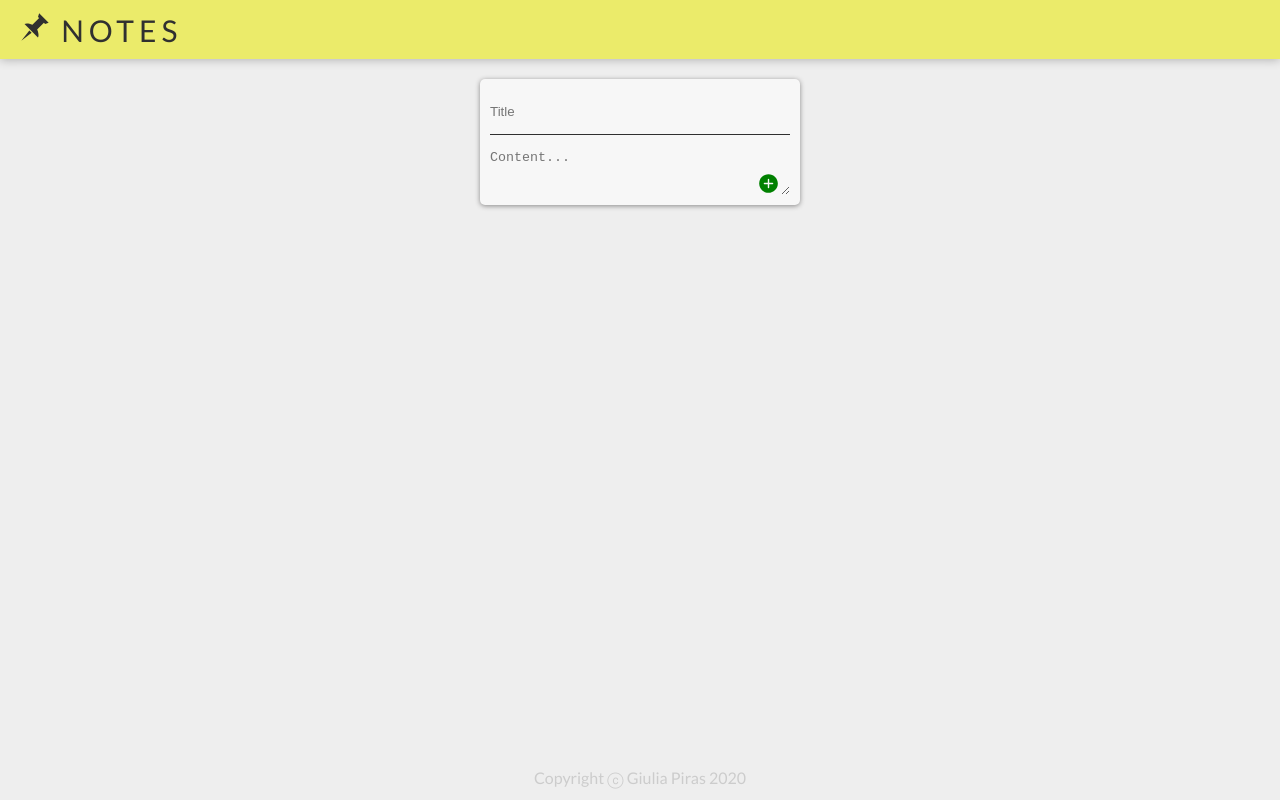
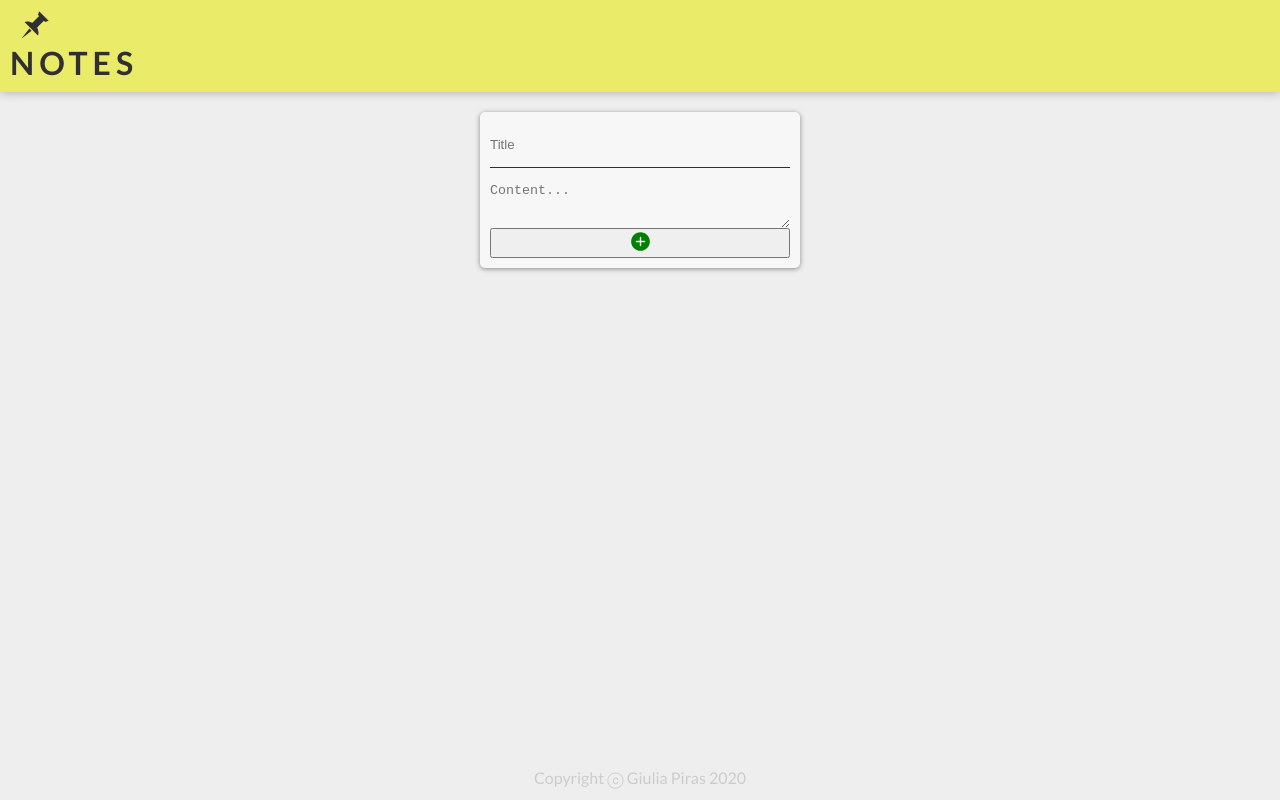
Before and after one commit to giuliap87/sticky-notes-project, a React (Create React App) app: page / in a window 1280 px wide. Built offline with nearby package versions, Linux system fonts and the light colour scheme.

Commit message:
enhancement

```diff
--- a/src/Note.js
+++ /dev/null
@@ -1,21 +0,0 @@
-import React from "react";
-import "./Note.css";
-import { FaTrash } from "react-icons/fa";
-
-function Note(props) {
-
-  return (
-    <div className="Note">
-      <div className="Note-title-container">
-        <h3 className="Note-title">{props.title}</h3>
-      </div>
-      <p className="Note-content">{props.content}</p>
-      <FaTrash
-        className="Note-delete-icon"
-        onClick={() => props.click(props.id)}
-      />
-    </div>
-  );
-}
-
-export default Note;
--- a/src/AddNote.css
+++ b/src/components/Board/AddNote/AddNote.css
@@ -29,7 +29,7 @@
 }
 
 .AddNote-add-icon {
-  position: absolute;
+  /* position: absolute; */
   bottom: 10px;
   right: 20px;
   color: green;
--- a/src/AddNote.js
+++ b/src/components/Board/AddNote/AddNote.js
@@ -1,29 +1,43 @@
 import React, { useState } from "react";
 import "./AddNote.css";
 import { IoIosAddCircle } from "react-icons/io";
+import { v4 as uuidv4 } from "uuid";
 
-function AddNote(props) {
-  const [inputVals, setInputVals] = useState({
+function AddNote({ addNote, setError }) {
+  const [newNote, setNewNote] = useState({
     title: "",
     content: "",
   });
+  const { title, content } = newNote;
 
   // set input values as state
 
   function handleChange(e) {
     const { name, value } = e.target;
-    setInputVals((prevNote) => {
-      return {
-        ...prevNote,
-        [name]: value,
-      };
+
+    setNewNote((prevInputVals) => ({
+      ...prevInputVals,
+      [name]: value,
+    }));
+  }
+
+  function reset() {
+    setNewNote({
+      title: "",
+      content: "",
     });
+    setError("");
   }
 
   //submit note
 
   function submitNote() {
-    props.add(inputVals, setInputVals);
+    if (!title || !content) {
+      return setError("please add a title and content");
+    }
+
+    addNote({ ...newNote, id: uuidv4() });
+    reset();
   }
 
   return (
@@ -35,7 +49,7 @@ function AddNote(props) {
           type="text"
           placeholder="Title"
           name="title"
-          value={inputVals.title}
+          value={title}
         />
       </div>
       <textarea
@@ -43,9 +57,11 @@ function AddNote(props) {
         className="AddNote-textarea"
         placeholder="Content..."
         name="content"
-        value={inputVals.content}
+        value={content}
       />
-      <IoIosAddCircle className="AddNote-add-icon" onClick={submitNote} />
+      <button onClick={submitNote}>
+        <IoIosAddCircle className="AddNote-add-icon" />
+      </button>
     </div>
   );
 }
--- /dev/null
+++ b/src/components/Board/Note/Note.js
@@ -0,0 +1,18 @@
+import React from "react";
+import "./Note.css";
+import { FaTrash } from "react-icons/fa";
+
+function Note({ onDelete, title, content, id }) {
+  return (
+    <div className="Note">
+      <div className="Note-title-container">
+        <h3 className="Note-title">{title}</h3>
+      </div>
+      <p className="Note-content">{content}</p>
+
+      <FaTrash className="Note-delete-icon" onClick={() => onDelete(id)} />
+    </div>
+  );
+}
+
+export default Note;
--- a/src/Board.js
+++ b/src/components/Board/index.js
@@ -1,22 +1,17 @@
 import React, { useState } from "react";
-import Note from "./Note";
-import AddNote from "./AddNote";
+import Note from "./Note/Note";
+import AddNote from "./AddNote/AddNote";
 import "./Board.css";
 
-import { v4 as uuidv4 } from "uuid";
-
 function Board() {
+  const [error, setError] = useState("");
   const [notes, setNotes] = useState(
     JSON.parse(window.localStorage.getItem("notes")) || []
   );
 
-  function addNote(inputVals, setInputVals) {
+  function addNote(inputVals) {
     setNotes((prevVal) => {
       return [...prevVal, inputVals];
-    });
-    setInputVals({
-      title: "",
-      content: "",
     });
   }
 
@@ -25,26 +20,25 @@ function Board() {
   }, [notes]);
 
   function deleteNote(id) {
-    setNotes((prevVal) => {
-      return prevVal.filter((item, index) => {
-        return index !== id;
-      });
-    });
+    setNotes((prevNotes) =>
+      prevNotes.filter(({ id: noteId }) => noteId !== id)
+    );
   }
 
   return (
     <div className="Board">
+      {error && <div>{error}</div>}
       <div>
-        <AddNote add={addNote} />
+        <AddNote addNote={addNote} setError={setError} />
       </div>
       <div className="Board-notes-container">
-        {notes.map((note, index) => (
+        {notes.map(({ title, content, id }) => (
           <Note
-            id={index}
-            key={uuidv4()}
-            title={note.title}
-            content={note.content}
-            click={deleteNote}
+            key={id}
+            id={id}
+            title={title}
+            content={content}
+            onDelete={deleteNote}
           />
         ))}
       </div>
--- a/src/Footer.js
+++ b/src/components/Footer/index.js
@@ -3,9 +3,9 @@ import "./Footer.css";
 
 function Footer() {
   return (
-    <div className="Footer">
+    <footer className="Footer">
       <p>Copyright ⓒ Giulia Piras {new Date().getFullYear()}</p>
-    </div>
+    </footer>
   );
 }
 
--- a/src/Header.js
+++ b/src/components/Header/index.js
@@ -3,7 +3,11 @@ import "./Header.css";
 import { GiPin } from "react-icons/gi";
 
 function Header() {
-  return <h1 className="Header"><GiPin className="Header-icon"/> <span style={{fontSize: "30px"}}>Notes</span></h1>;
+  return (
+    <header className="Header">
+      <GiPin className="Header-icon" /> <h1>Notes</h1>
+    </header>
+  );
 }
 
 export default Header;
```
Also changed, not shown: src/App.js (+3 -10 lines), src/components/Board/Board.css (renamed from src/Board.css), src/components/Board/Note/Note.css (renamed from src/Note.css), src/components/Footer/Footer.css (renamed from src/Footer.css), src/components/Header/Header.css (renamed from src/Header.css), 1 other file (tests, documents, lock files or other folders).
